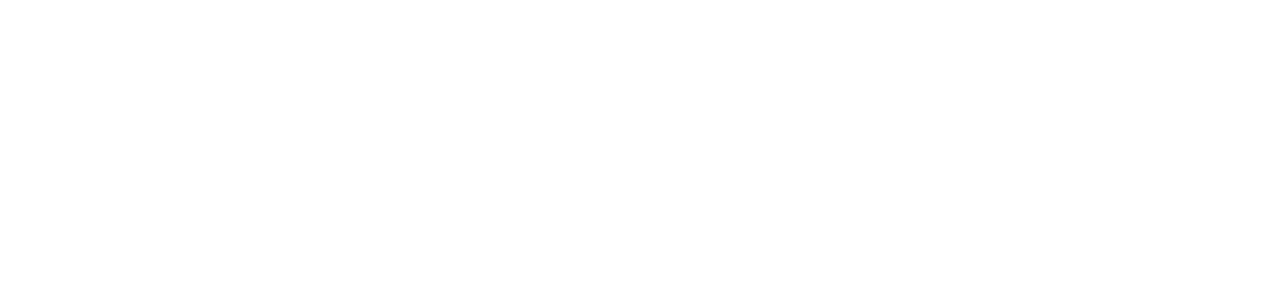
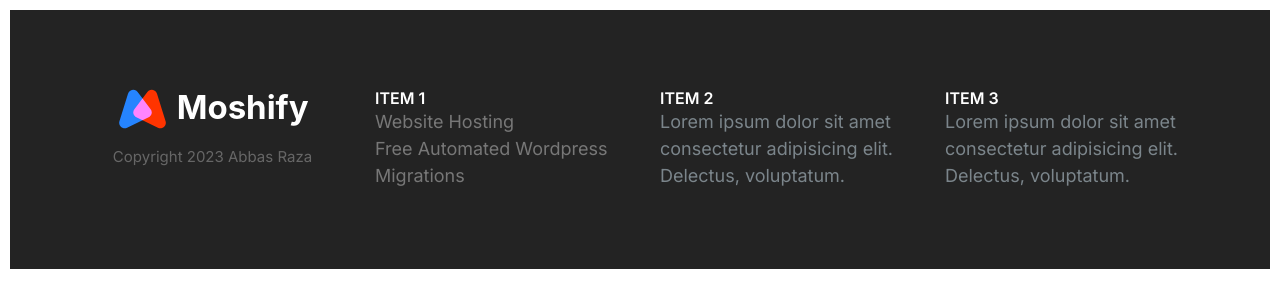
Before and after one commit to AbbasRazaPakistan/Moshify, a plain HTML site: page index.html in a window 1280 px wide. Drawn offline with Linux system fonts and the light colour scheme.

Commit message:
Footer created.

```diff
--- a/css/style.css
+++ b/css/style.css
@@ -667,3 +667,64 @@ a {
     max-width: 700px;
   }
 }
+/* Footer */
+.footer {
+  background-color: #232323;
+}
+.footer a {
+  color: #777;
+  transition: color 0.3s;
+}
+.footer a:hover {
+  color: #fff;
+}
+.footer__section {
+  padding: 2rem;
+  border-bottom: 1px solid #393939;
+}
+.footer__section .list {
+  margin: 0;
+}
+.footer__heading {
+  text-transform: uppercase;
+  font-weight: 600;
+}
+.footer__brand {
+  margin-top: 5rem;
+  text-align: center;
+}
+.footer__brand img {
+  /* TODO: consider this refectoring and apllying this on all images */
+  width: 100%;
+  max-width: 230px;
+}
+.footer__copyright {
+  font-size: 2.1rem;
+  color: #fff;
+  opacity: 0.3;
+}
+@media screen and (min-width: 768px) {
+  .footer__sections {
+    grid-template-columns: repeat(auto-fit, minmax(10rem, 1fr));
+  }
+  .footer__section {
+    border: 0;
+  }
+  .footer .collapsible__chevron {
+    display: none;
+  }
+  .footer .collapsible__content {
+    opacity: 1;
+    max-height: 100%;
+  }
+  .footer__brand {
+    margin-top: 1rem;
+    order: -1;
+  }
+  .footer__copyright {
+    font-size: 1.5rem;
+  }
+  .footer__heading {
+    font-size: 1.6rem;
+  }
+}
--- a/index.html
+++ b/index.html
@@ -14,6 +14,55 @@
     <title>Moshify</title>
   </head>
   <body style="padding: 10px">
+    <footer class="block block--dark footer">
+      <div class="container grid footer__sections">
+        <section class="collapsible collapsible--expanded footer__section">
+          <header class="collapsible__header">
+            <h2 class="collapsible__heading footer__heading">Item 1</h2>
+
+            <svg class="icon icon--white collapsible__chevron">
+              <use xlink:href="../images/sprite-icon.svg#chevron"></use>
+            </svg>
+          </header>
+          <div class="collapsible__content">
+            <ul class="list">
+              <li><a href="#">Website Hosting</a></li>
+              <li><a href="#">Free Automated Wordpress</a></li>
+              <li><a href="#">Migrations</a></li>
+            </ul>
+          </div>
+        </section>
+        <section class="collapsible footer__section">
+          <header class="collapsible__header">
+            <h2 class="collapsible__heading footer__heading">Item 2</h2>
+            <svg class="icon icon--white collapsible__chevron">
+              <use xlink:href="../images/sprite-icon.svg#chevron"></use>
+            </svg>
+          </header>
+          <div class="collapsible__content">
+            Lorem ipsum dolor sit amet consectetur adipisicing elit. Delectus,
+            voluptatum.
+          </div>
+        </section>
+        <section class="collapsible footer__section">
+          <header class="collapsible__header">
+            <h2 class="collapsible__heading footer__heading">Item 3</h2>
+
+            <svg class="icon icon--white collapsible__chevron">
+              <use xlink:href="../images/sprite-icon.svg#chevron"></use>
+            </svg>
+          </header>
+          <div class="collapsible__content">
+            Lorem ipsum dolor sit amet consectetur adipisicing elit. Delectus,
+            voluptatum.
+          </div>
+        </section>
+        <section class="footer__brand">
+          <img src="./images/logo.svg" alt="" />
+          <p class="footer__copyright">Copyright 2023 Abbas Raza</p>
+        </section>
+      </div>
+    </footer>
     <script src="./js/main.js"></script>
   </body>
 </html>
```
Also changed, not shown: components/footer.html (added, +49 -0 lines).
